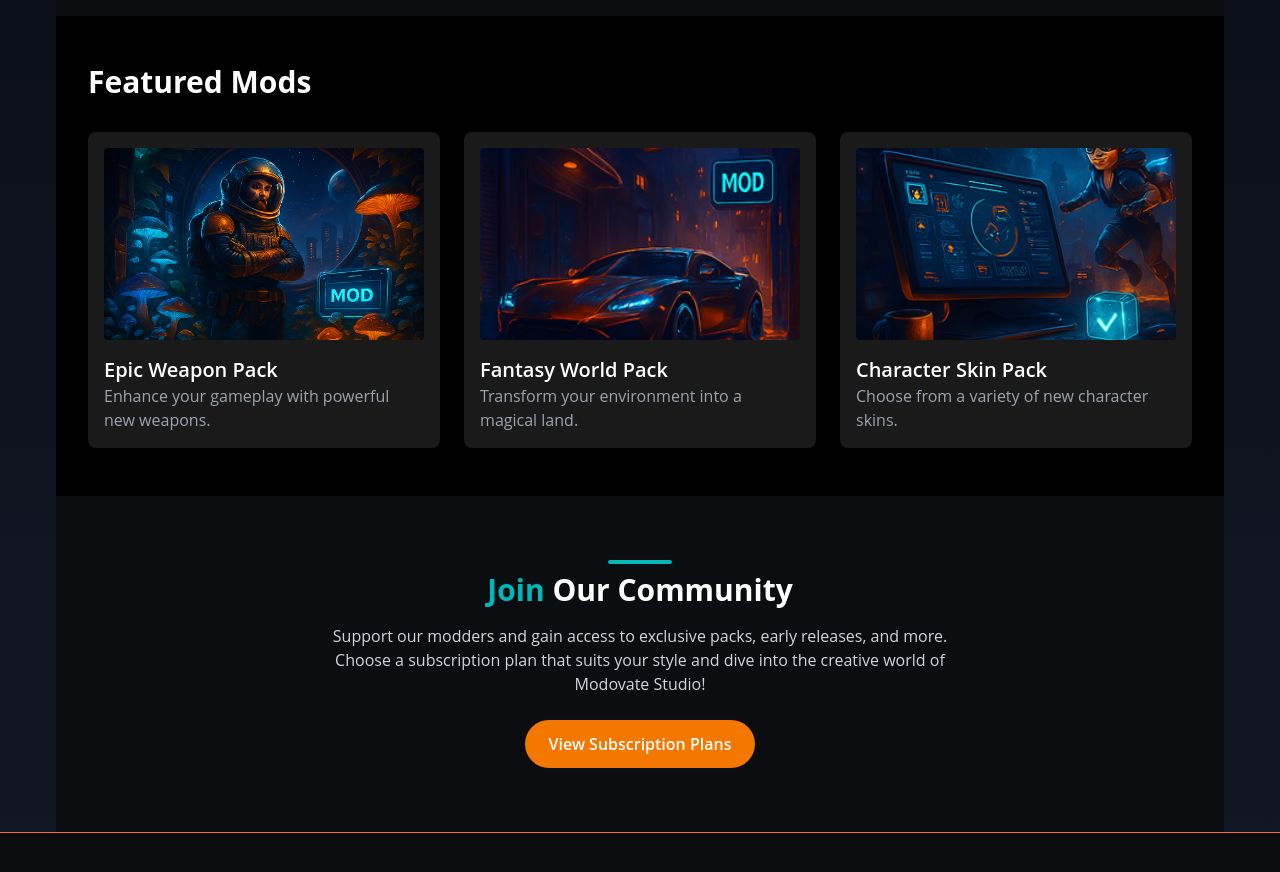
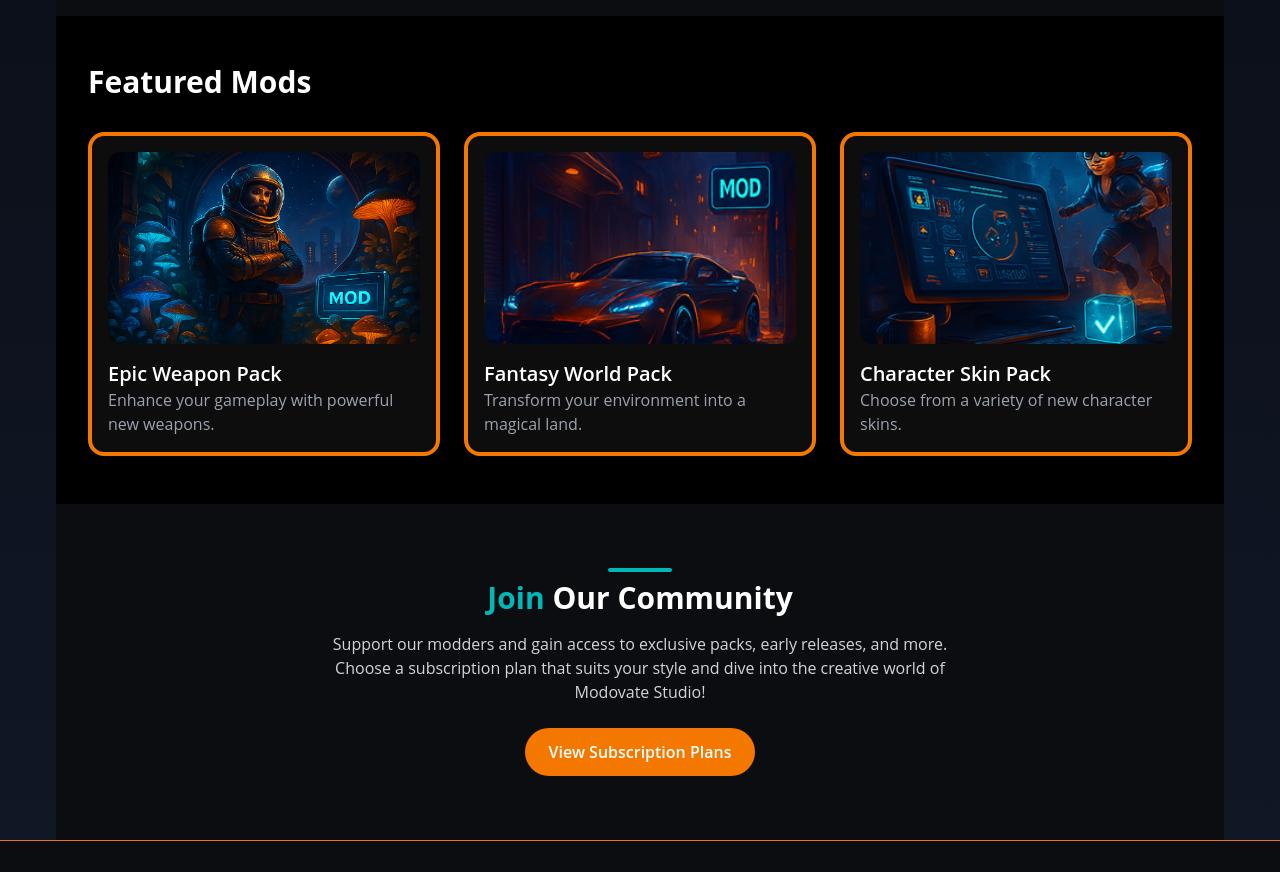
Before and after one commit to Lemnia/modovate-frontend, a React (Create React App) app: page / in a window 1280 px wide. Shown: the part 1960-2832 px from the top of the page. Built offline with nearby package versions, Linux system fonts and the light colour scheme; no server answers.

Commit message:
Update: Incorrect files

```diff
--- a/src/components/FeaturedModsSection.js
+++ b/src/components/FeaturedModsSection.js
@@ -4,33 +4,33 @@ const FeaturedModsSection = () => {
   return (
     <section className="py-12 px-4 sm:px-6 lg:px-8 bg-black text-white">
       <div className="max-w-6xl mx-auto">
-        <h2 className="text-3xl font-bold mb-8">Featured Mods</h2>
+        <h2 className="text-3xl font-bold mb-8 text-white">Featured Mods</h2>
         <div className="grid grid-cols-1 sm:grid-cols-2 lg:grid-cols-3 gap-6">
-          <div className="bg-white/10 rounded-lg p-4 shadow-md">
+          <div className="bg-white/5 rounded-2xl border-4 border-brand-orange p-4 shadow-xl transition duration-300 transform hover:-translate-y-1 hover:scale-105">
             <img
               src="/assets/mods/mod1.png"
               alt="Featured Mod 1"
-              className="rounded mb-4 w-full h-48 object-cover"
+              className="rounded-xl mb-4 w-full h-48 object-cover"
             />
-            <h3 className="text-xl font-semibold">Epic Weapon Pack</h3>
+            <h3 className="text-xl font-semibold text-white">Epic Weapon Pack</h3>
             <p className="text-gray-400">Enhance your gameplay with powerful new weapons.</p>
           </div>
-          <div className="bg-white/10 rounded-lg p-4 shadow-md">
+          <div className="bg-white/5 rounded-2xl border-4 border-brand-orange p-4 shadow-xl transition duration-300 transform hover:-translate-y-1 hover:scale-105">
             <img
               src="/assets/mods/mod2.png"
               alt="Featured Mod 2"
-              className="rounded mb-4 w-full h-48 object-cover"
+              className="rounded-xl mb-4 w-full h-48 object-cover"
             />
-            <h3 className="text-xl font-semibold">Fantasy World Pack</h3>
+            <h3 className="text-xl font-semibold text-white">Fantasy World Pack</h3>
             <p className="text-gray-400">Transform your environment into a magical land.</p>
           </div>
-          <div className="bg-white/10 rounded-lg p-4 shadow-md">
+          <div className="bg-white/5 rounded-2xl border-4 border-brand-orange p-4 shadow-xl transition duration-300 transform hover:-translate-y-1 hover:scale-105">
             <img
               src="/assets/mods/mod3.png"
               alt="Featured Mod 3"
-              className="rounded mb-4 w-full h-48 object-cover"
+              className="rounded-xl mb-4 w-full h-48 object-cover"
             />
-            <h3 className="text-xl font-semibold">Character Skin Pack</h3>
+            <h3 className="text-xl font-semibold text-white">Character Skin Pack</h3>
             <p className="text-gray-400">Choose from a variety of new character skins.</p>
           </div>
         </div>
```
